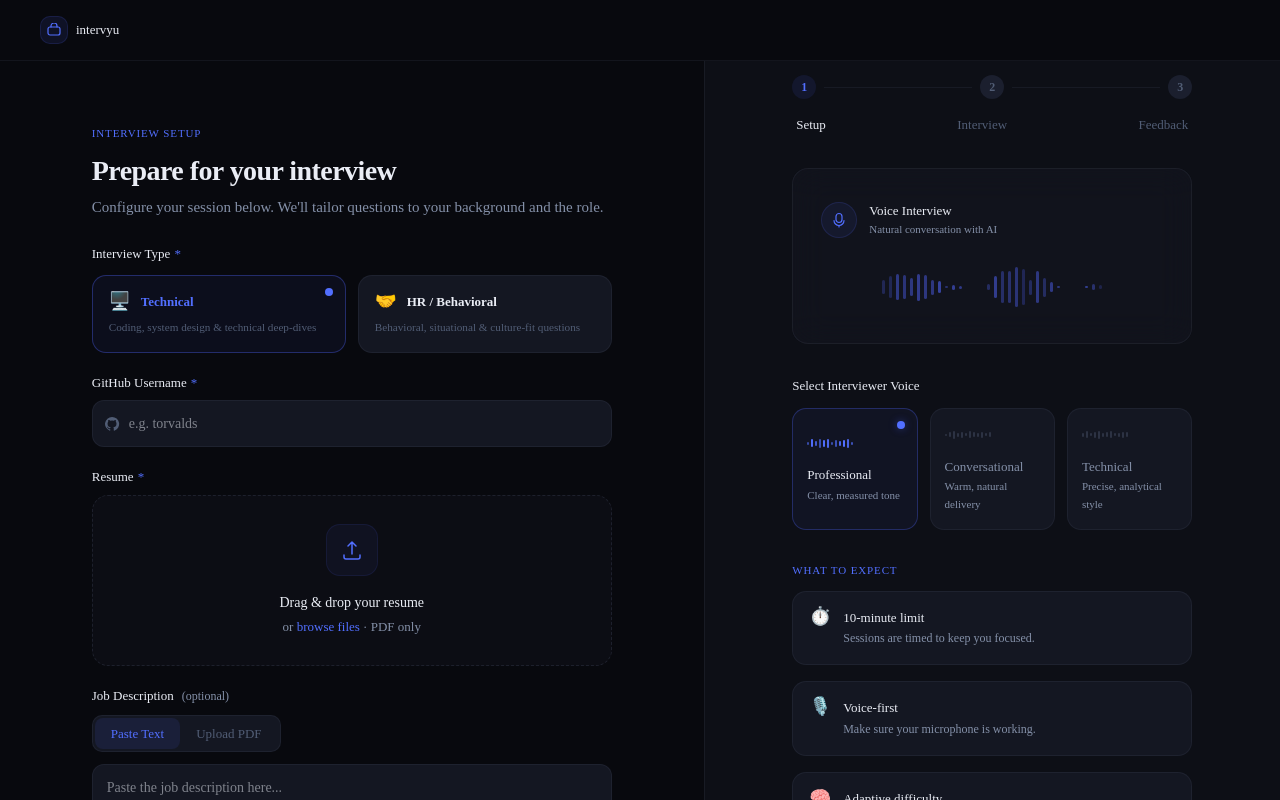
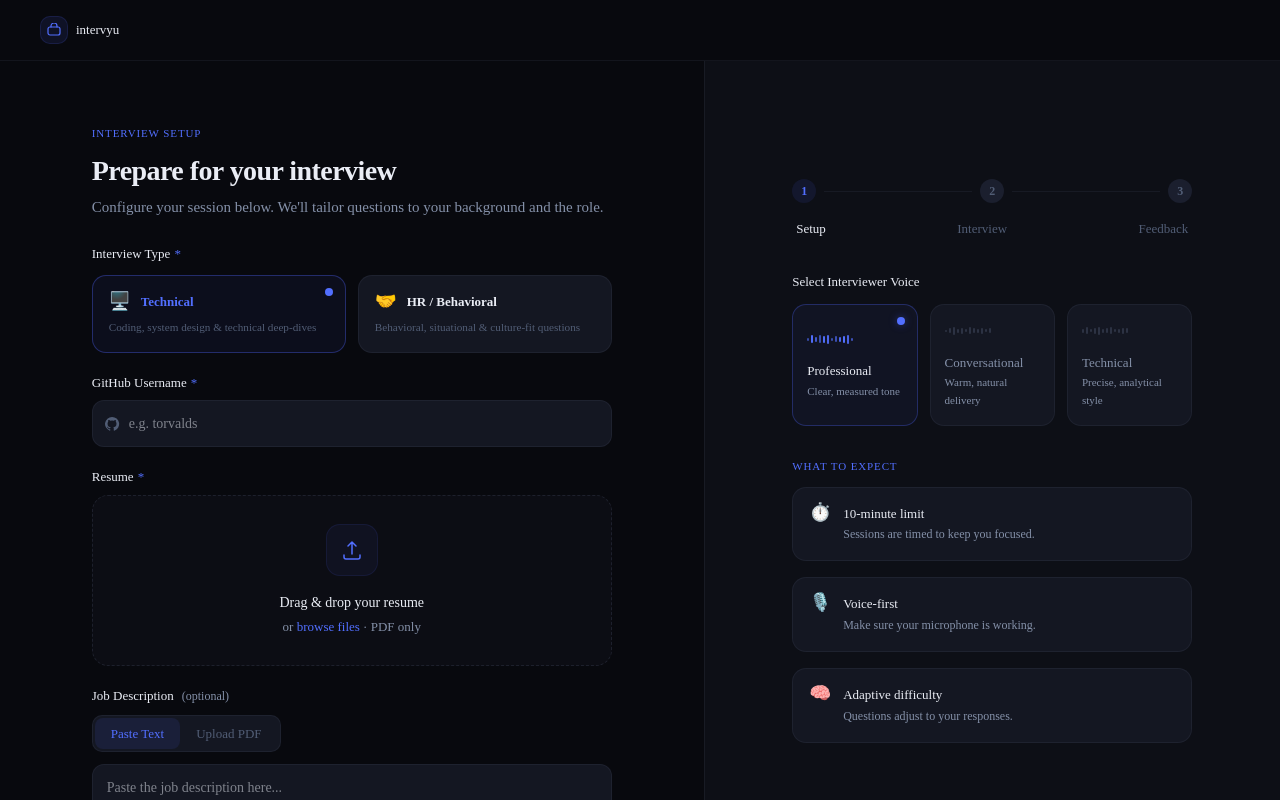
Before and after one commit to adityaraj-143/intervyu, a Next.js app in the folder frontend/: page /setup in a window 1280 px wide. Shown: the top 800 px of the page. Built offline with nearby package versions, Linux system fonts and the light colour scheme; no server answers.

Commit message:
style(frontend): remove fake waveform card from setup page right panel

```diff
--- a/frontend/app/setup/page.tsx
+++ b/frontend/app/setup/page.tsx
@@ -685,69 +685,7 @@ export default function SetupPage() {
                 </div>
               </div>
 
-              {/* Visual card */}
-              <motion.div
-                className="iv-card-glass mb-8"
-                style={{ padding: "32px 28px" }}
-                initial={{ opacity: 0, y: 20 }}
-                animate={{ opacity: 1, y: 0 }}
-                transition={{ delay: 0.6, duration: 0.6 }}
-              >
-                <div className="flex items-center gap-3 mb-6">
-                  <div
-                    className="rounded-full"
-                    style={{
-                      width: 36,
-                      height: 36,
-                      background: "rgba(82, 102, 255, 0.08)",
-                      border: "1px solid rgba(82, 102, 255, 0.15)",
-                      display: "flex",
-                      alignItems: "center",
-                      justifyContent: "center",
-                    }}
-                  >
-                    <svg width="16" height="16" viewBox="0 0 16 16" fill="none">
-                      <rect x="5" y="1.5" width="6" height="9" rx="3" stroke="hsl(var(--iv-accent))" strokeWidth="1.2"/>
-                      <path d="M3 8.5a5 5 0 0010 0" stroke="hsl(var(--iv-accent))" strokeWidth="1.2" strokeLinecap="round"/>
-                      <path d="M8 13.5v1.5" stroke="hsl(var(--iv-accent))" strokeWidth="1.2" strokeLinecap="round"/>
-                    </svg>
-                  </div>
-                  <div>
-                    <p style={{ fontSize: "0.8125rem", fontWeight: 500, color: "var(--iv-text-primary)", marginBottom: 1 }}>
-                      Voice Interview
-                    </p>
-                    <p className="iv-body-sm" style={{ margin: 0, fontSize: "0.6875rem" }}>
-                      Natural conversation with AI
-                    </p>
-                  </div>
-                </div>
 
-                {/* Fake waveform */}
-                <div className="flex items-center justify-center gap-[4px]" style={{ height: 48, padding: "0 4px" }}>
-                  {Array.from({ length: 32 }, (_, i) => {
-                    const h = Math.sin(i * 0.4) * 16 + Math.random() * 12 + 8;
-                    return (
-                      <motion.div
-                        key={i}
-                        className="rounded-full"
-                        style={{
-                          width: 3,
-                          background: `rgba(82, 102, 255, ${0.2 + Math.random() * 0.4})`,
-                        }}
-                        animate={{
-                          height: [h, h * 0.6, h * 1.2, h],
-                        }}
-                        transition={{
-                          duration: 1.5 + Math.random() * 0.5,
-                          repeat: Infinity,
-                          ease: "easeInOut",
-                          delay: i * 0.04,
-                        }}
-                      />
-                    );
-                  })}
-                </div>
-              </motion.div>
 
               {/* ── Voice Selection ───────────────────────────────────── */}
               <motion.div
```
